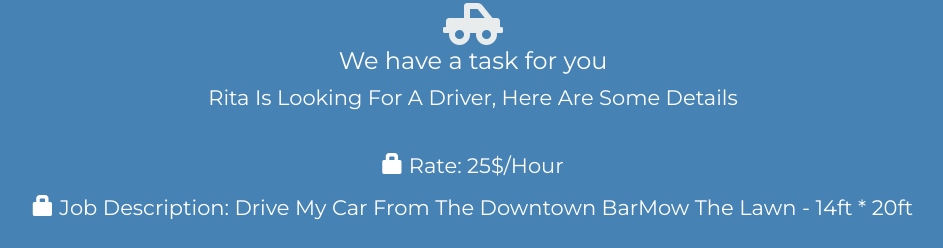
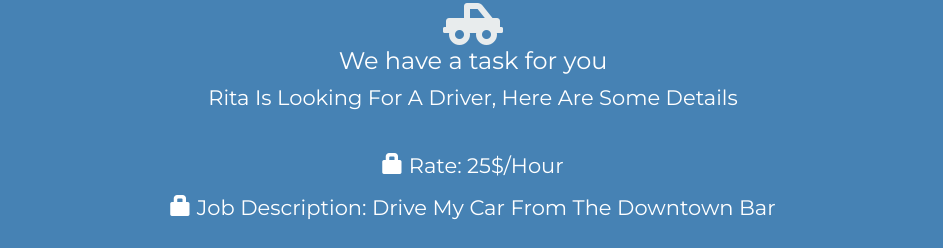
Before and after one commit to ashuthoshgowda/kelsa, a Flask app: page /job_seeker in a window 1280 px wide. Shown: the part 146-394 px from the top of the page, without its empty margins (167-1110 px from the left). Run offline with Flask 2, Linux system fonts and the light colour scheme; data that the repository does not hold is empty; some libraries are stand-ins or nearby versions.

```diff
--- a/templates/job_seeker.html
+++ b/templates/job_seeker.html
@@ -244,7 +244,7 @@ text-transform: Capitalize;
 
       <p><span class="glyphicon glyphicon-lock"></span> Rate: {{task.rate}}$/hour
 
-      <p><span class="glyphicon glyphicon-lock"></span> Job Description: {{task.jd}}Mow the lawn - 14ft * 20ft
+      <p><span class="glyphicon glyphicon-lock"></span> Job Description: {{task.jd}}
     </div>
 
     <img src="{{image}}" alt="Map tile" width = 90% >
```
